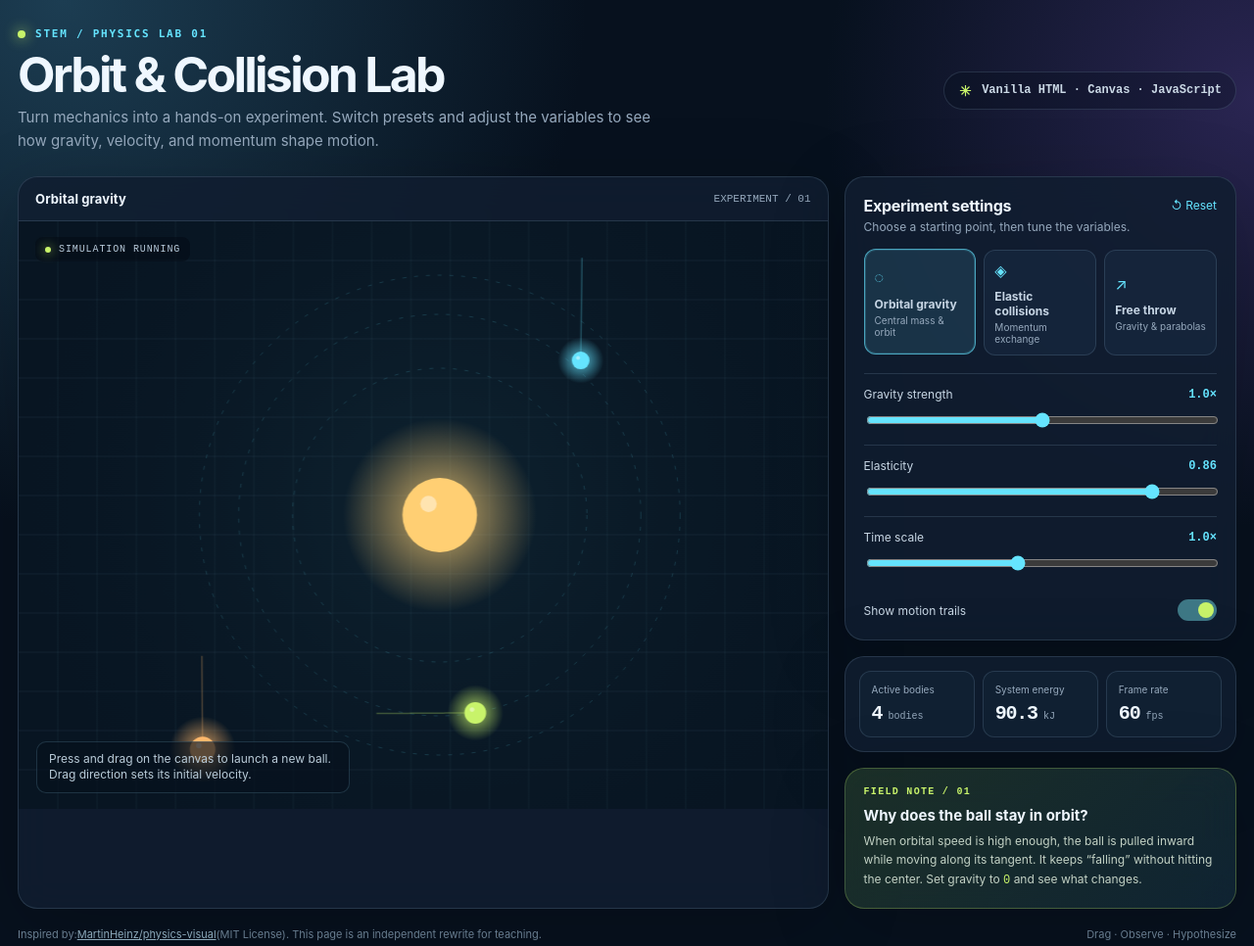
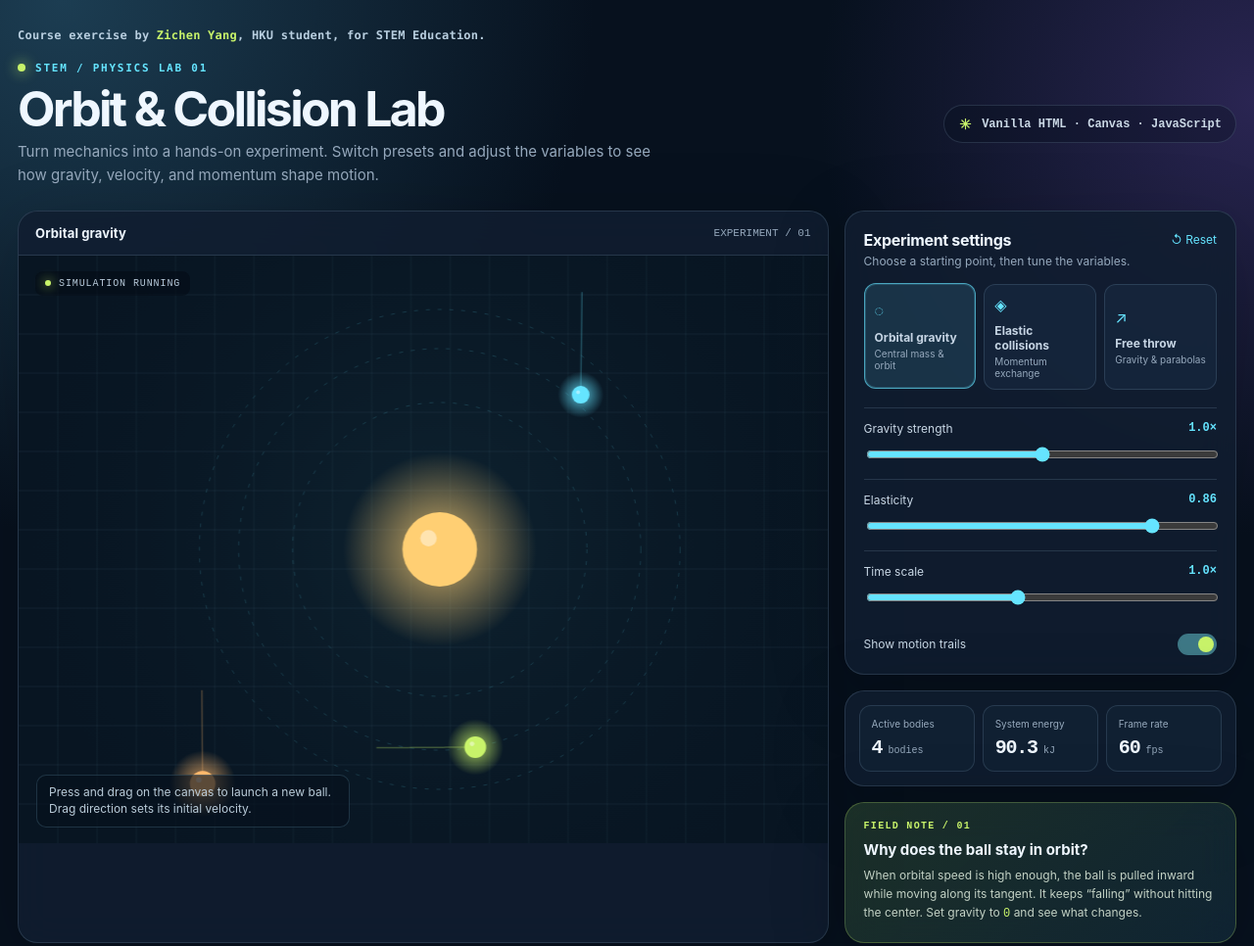
Before and after one commit to lunarsh4de/stem-physics-lab, a plain HTML site: page index.html in a window 1280 px wide. Shown: the top 966 px of the page at 98% size. Drawn offline with Linux system fonts and the light colour scheme.

Commit message:
Add student course attribution

```diff
--- a/index.html
+++ b/index.html
@@ -31,6 +31,8 @@
     button, input { font: inherit; }
     button { cursor: pointer; }
     .app { width: min(1420px, calc(100% - 36px)); margin: 0 auto; padding: 28px 0 34px; }
+    .student-note { margin-bottom: 18px; color: #b9cfe0; font: 600 12px/1.4 ui-monospace, SFMono-Regular, Menlo, monospace; letter-spacing: .02em; }
+    .student-note strong { color: var(--lime); }
     header { display: flex; justify-content: space-between; align-items: flex-end; gap: 22px; margin-bottom: 24px; }
     .eyebrow { display: flex; align-items: center; gap: 10px; color: var(--cyan); font: 700 11px/1.2 ui-monospace, SFMono-Regular, Menlo, monospace; letter-spacing: .16em; text-transform: uppercase; }
     .eyebrow .dot { width: 8px; height: 8px; border-radius: 50%; background: var(--lime); box-shadow: 0 0 14px var(--lime); }
@@ -93,6 +95,7 @@
 </head>
 <body>
   <main class="app">
+    <div class="student-note">Course exercise by <strong>Zichen Yang</strong>, HKU student, for STEM Education.</div>
     <header>
       <div>
         <div class="eyebrow"><span class="dot"></span> STEM / PHYSICS LAB 01</div>
```
Also changed, not shown: 1 other file.
